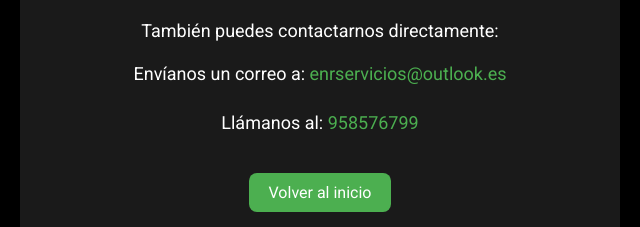
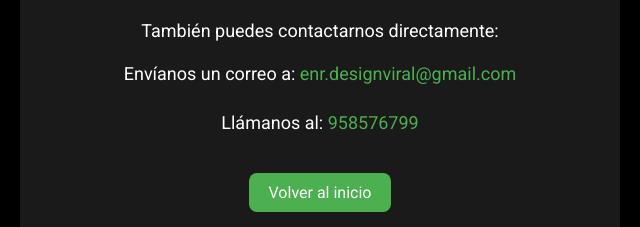
Before and after one commit to OrumST/cotizador-enr, a website: page public/contacto.html in a window 1280 px wide. Shown: the part 586-813 px from the top of the page, 320-960 px from the left. Drawn offline with Linux system fonts and the light colour scheme.

Commit message:
Update contacto.html

```diff
--- a/public/contacto.html
+++ b/public/contacto.html
@@ -177,7 +177,7 @@
 
       <div class="info-contacto">
         <p>También puedes contactarnos directamente:</p>
-        <p>Envíanos un correo a: <a href="mailto:enrservicios@outlook.es">enrservicios@outlook.es</a></p>
+        <p>Envíanos un correo a: <a href="mailto:enr.designviral@gmail.com">enr.designviral@gmail.com</a></p>
         <p>Llámanos al: <a href="tel:+56958576799">958576799</a></p>
       </div>
 
```
